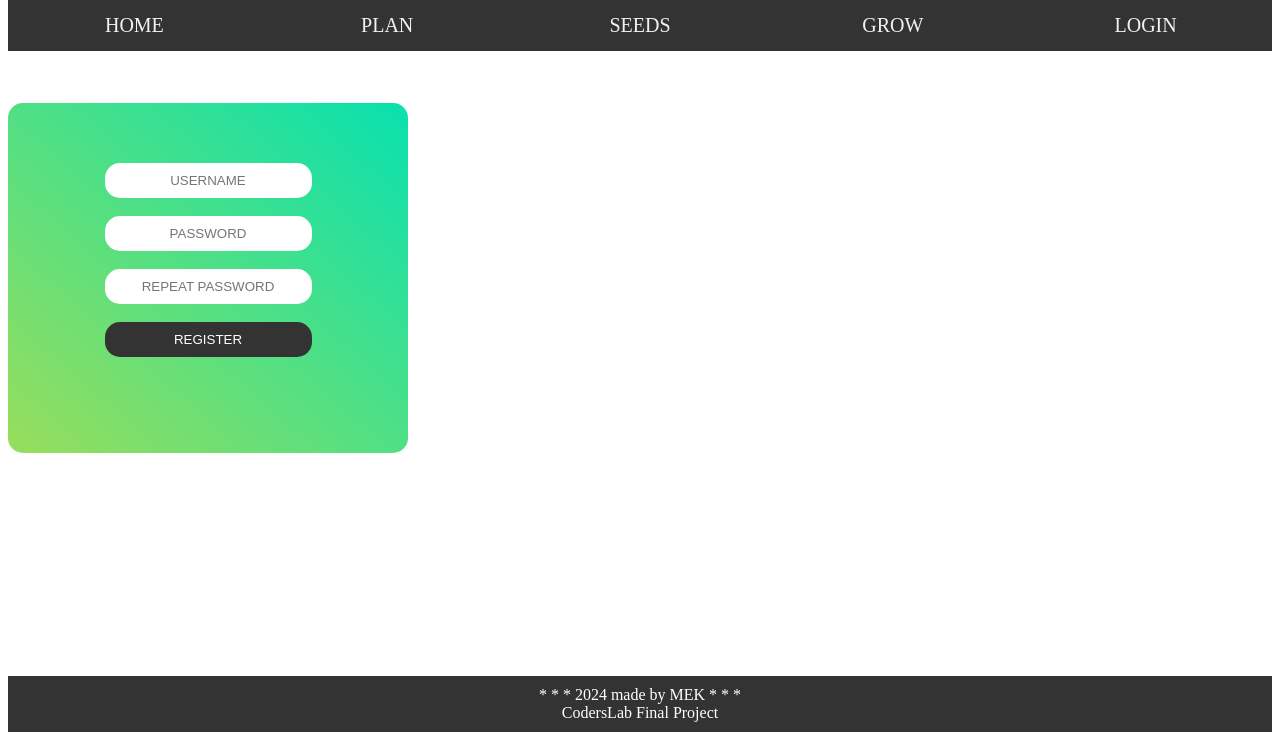
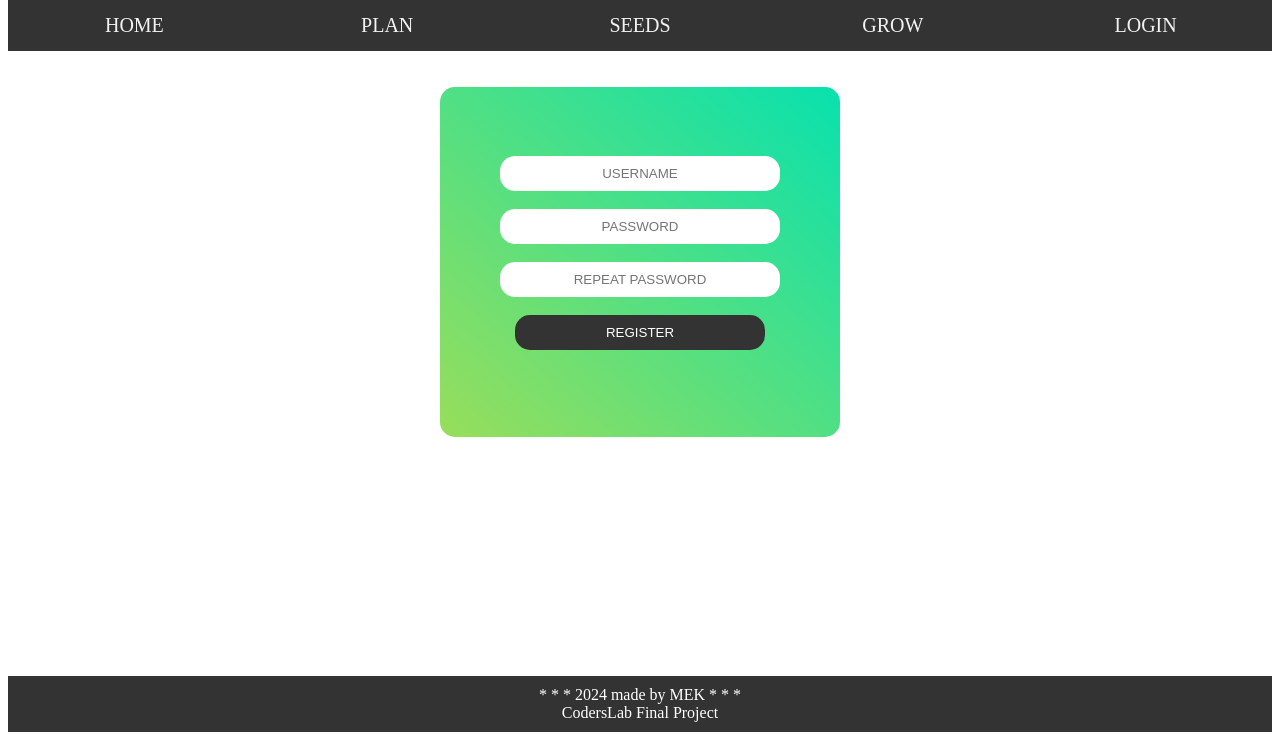
Before and after one commit to MartaKasprzyk/EasyVeggies, a Django app: template templates/registration.html in a window 1280 px wide. Shown: the part 132-872 px from the top of the page. Run offline with Django 5.2, Linux system fonts and the light colour scheme; the template is opened without the code that fills it, so the values that code supplies are empty; some libraries are stand-ins or nearby versions.

Commit message:
styling of home, base, login and registration

```diff
--- a/static/css/styles.css
+++ b/static/css/styles.css
@@ -42,6 +42,12 @@ div.content-wrap {
   color: #333;
 }
 
+.content{
+  display: flex;
+  align-items: center;
+  justify-content: center;
+}
+
 .log_and_register{
   display: flex;
   align-items: center;
@@ -55,7 +61,7 @@ div.content-wrap {
   text-align: center;
 }
 
-.btn{
+.button{
   background-color: #333;
   border: none;
   border-radius: 15px;
@@ -64,11 +70,11 @@ div.content-wrap {
   text-decoration: none;
   display: inline-block;
   align-items: center;
-  width: 100%;
+  width: 250px;
   color: white;
 }
 
-.btn:hover{
+.button:hover{
   background-color: #3b3b3b;
   color: #08E1AE;
 }
@@ -78,6 +84,7 @@ div.content-wrap {
   border-radius: 15px;
   padding: 10px 15px;
   text-align: center;
+  width: 250px;
 }
 
 .plan_table {
@@ -88,6 +95,15 @@ div.content-wrap {
 .description{
   text-align: center;
 }
+
+a.style{
+  color: #90c556;
+}
+
+a.style{
+  color: #90c556;
+}
+
 footer {
   background-color: #333;
   padding: 10px;
--- a/templates/base.html
+++ b/templates/base.html
@@ -28,6 +28,7 @@
                 {% endif %}
             </div>
         </div>
+
         <div class="topnav">
             <a class="active" href="{% url "home" %}">HOME</a>
           <a href="{% url 'plan' %}">PLAN</a>
@@ -39,24 +40,27 @@
                <a href="{% url 'login' %}">LOGIN</a> </li>
            {% endif %}
         </div>
-
-        <div>
-    {% if messages %}
-        <ul class="messagelist">
-            {% for message in messages %}
-                <li>{{ message.message }}</li>
-            {% endfor %}
-        </ul>
-    {% endif %}
-</div><br><br>
+        <br><br>
+        <div class="content">
+{#             <div>#}
+{#                {% if messages %}#}
+{#                    <ul class="messagelist">#}
+{#                        {% for message in messages %}#}
+{#                            <li>{{ message.message }}</li>#}
+{#                        {% endfor %}#}
+{#                    </ul>#}
+{#                {% endif %}#}
+{#            </div>#}
+{#            <div>{{ error }}</div>#}
             {% block content %}
             {% endblock %}
+        </div>
 
     </div>
 </div>
+
 <footer>* * * 2024 made by MEK * * *<br>
     CodersLab Final Project
 </footer>
-
 </body>
 </html>
--- a/templates/registration.html
+++ b/templates/registration.html
@@ -1,29 +1,22 @@
 {% extends 'base.html' %}
 {%  block content %}
 
-<div>
-    {% if messages %}
-        <ul class="messagelist">
-            {% for message in messages %}
-                <li>{{ message.message }}</li>
-            {% endfor %}
-        </ul>
-    {% endif %}
-</div>
-<p></p>
-<p></p>
-    {{ error }}
-
-<section>
     <div class="log_and_register">
         <form method="post">
             {% csrf_token %}
+            {% if messages %}
+                <ul class="messagelist">
+                    {% for message in messages %}
+                        <li>{{ message.message }}</li>
+                    {% endfor %}
+                </ul>
+            {% endif %}
+            {{ error }} <br>
             <input type="text" name="username" placeholder="USERNAME" class="input"><br><br>
             <input type="password" name="password" placeholder="PASSWORD" class="input"><br><br>
             <input type="password" name="password_repeat" placeholder="REPEAT PASSWORD" class="input"><br><br>
-            <input type="submit" value="REGISTER" class="btn"><br><br><br>
+            <input type="submit" value="REGISTER" class="button"><br><br><br>
         </form>
     </div>
-</section>
 
 {% endblock %}
```
Also changed, not shown: templates/home.html (+6 -6 lines), templates/login.html (+11 -5 lines). Lines whose indentation alone changed are shown as unchanged.
